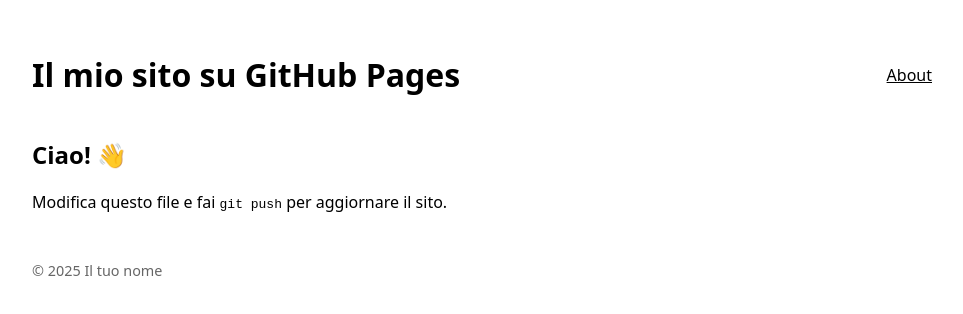
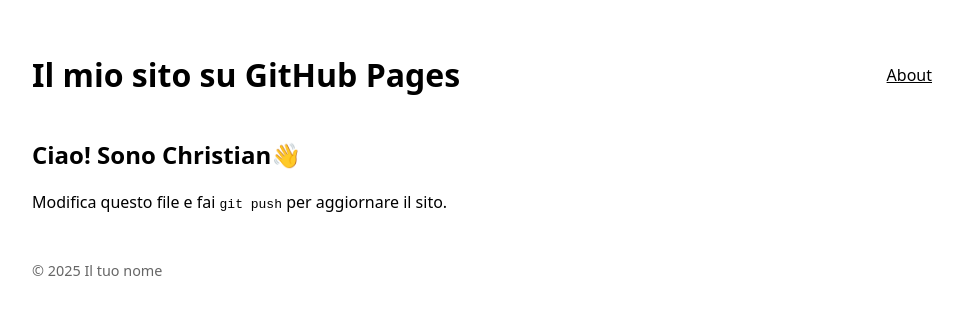
Before and after one commit to CHR1S7IAN/Statistics, a plain HTML site: page index.html in a window 1280 px wide. Shown: the whole page, without its empty margins (158-1121 px from the left). Drawn offline with Linux system fonts and the light colour scheme.

Commit message:
commit prova modifica sito

```diff
--- a/index.html
+++ b/index.html
@@ -19,7 +19,7 @@
 
   <main>
     <section id="about">
-      <h2>Ciao! 👋</h2>
+      <h2>Ciao! Sono Christian👋</h2>
       <p>Modifica questo file e fai <code>git push</code> per aggiornare il sito.</p>
     </section>
   </main>
```
